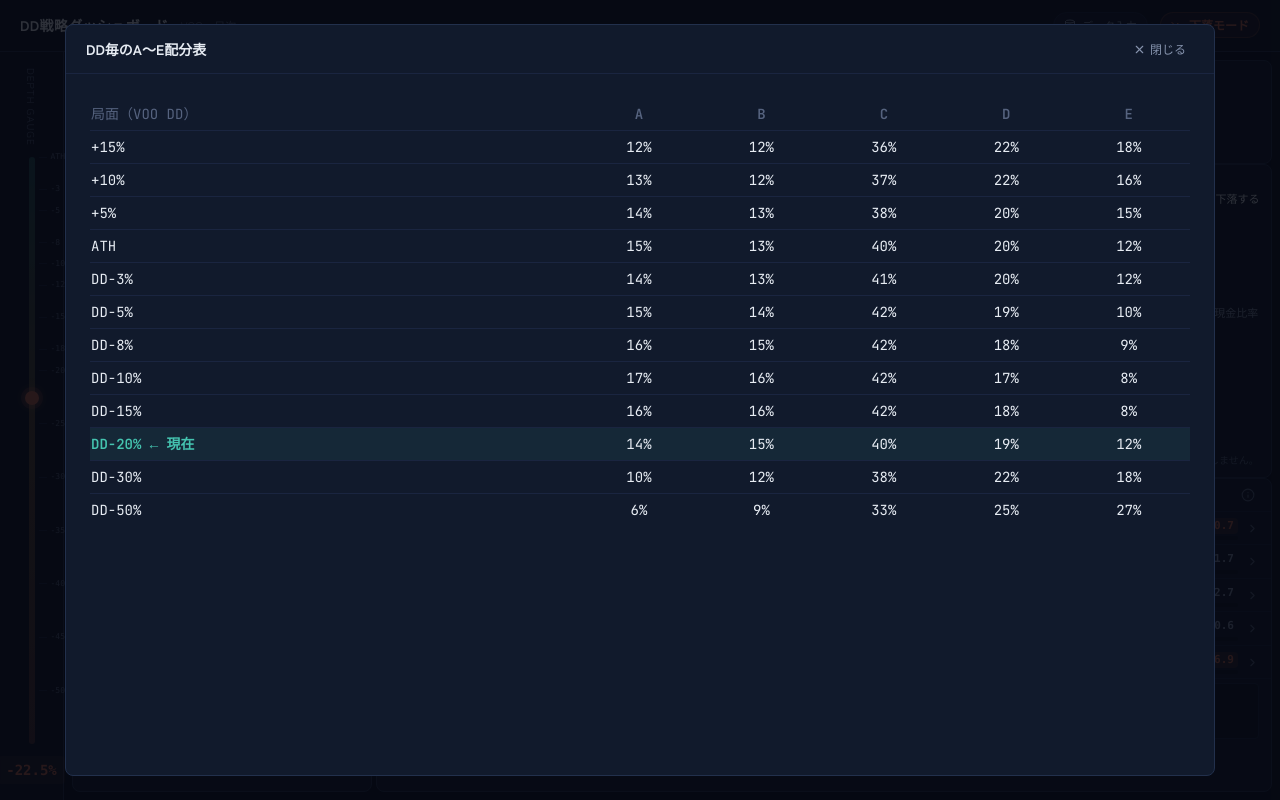
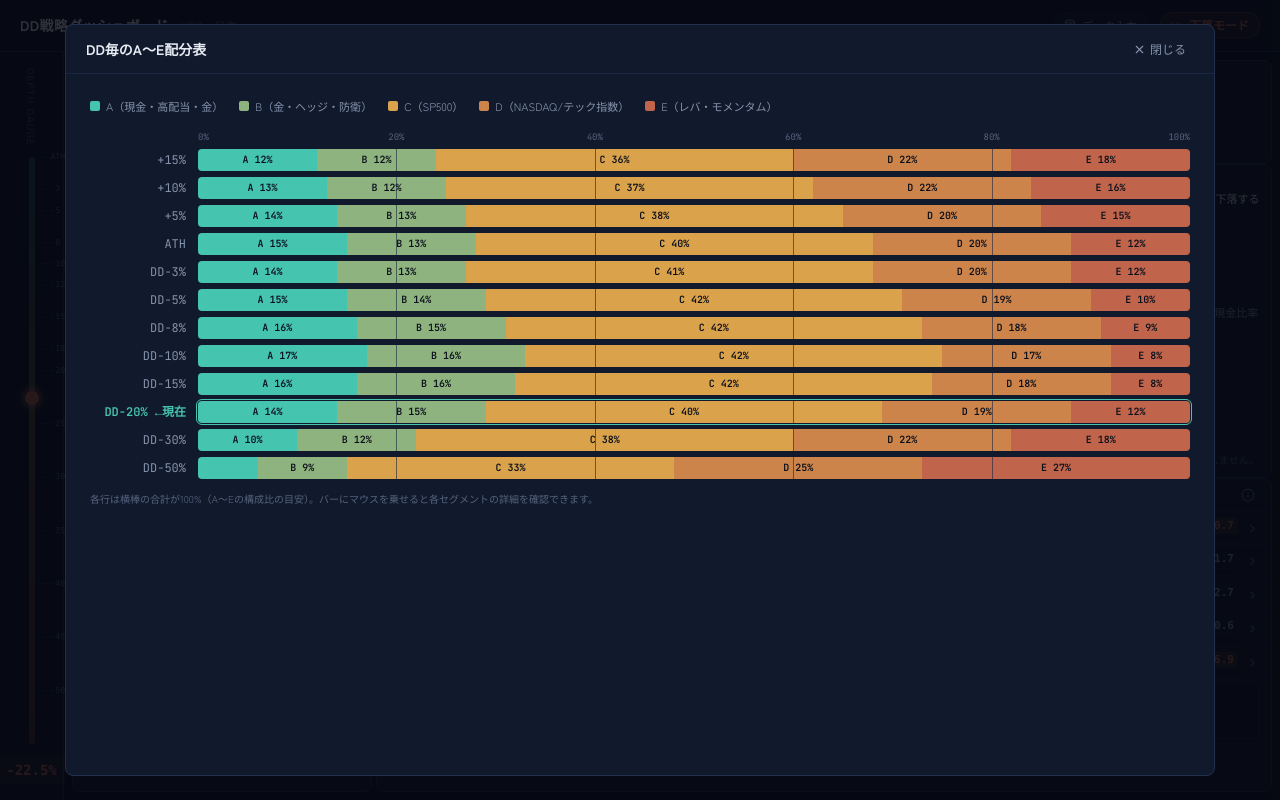
Before and after one commit to rai0103/dd-dashboard, a Next.js app: page / in a window 1280 px wide. Both pictures are taken after a click on the button "DD毎の配分表を表示". Built offline with nearby package versions, Linux system fonts and the light colour scheme.

Commit message:
DD毎のA〜E配分表を数値テーブルから100%スタック横棒グラフに変更、色は既存のランク配色を流用

```diff
--- a/components/DDDashboard.jsx
+++ b/components/DDDashboard.jsx
@@ -620,12 +620,51 @@ function PortfolioTableContent({ view, holdings, onEditHolding }) {
   );
 }
 
+const AXIS_TICKS = [0, 20, 40, 60, 80, 100];
 function DDTableContent({ modelRow }) {
   return (
-    <table className="w-full text-sm mono">
-      <thead><tr style={{ color: C.textDim }}><th className="text-left font-normal py-1.5">局面（VOO DD）</th><th>A</th><th>B</th><th>C</th><th>D</th><th>E</th></tr></thead>
-      <tbody>{MODEL_ROWS.map((r) => (<tr key={r.label} style={{ borderTop: `1px solid ${C.borderSoft}`, background: r.label === modelRow.label ? `${C.teal}14` : "transparent" }}><td className="py-1.5" style={{ color: r.label === modelRow.label ? C.teal : C.text, fontWeight: r.label === modelRow.label ? 700 : 400 }}>{r.label}{r.label === modelRow.label ? " ← 現在" : ""}</td><td className="text-center">{r.A}%</td><td className="text-center">{r.B}%</td><td className="text-center">{r.C}%</td><td className="text-center">{r.D}%</td><td className="text-center">{r.E}%</td></tr>))}</tbody>
-    </table>
+    <div>
+      <div className="flex items-center gap-4 mb-4 flex-wrap">
+        {CATS.map((cat) => (
+          <div key={cat} className="flex items-center gap-1.5 text-[11px]">
+            <span style={{ width: 10, height: 10, borderRadius: 2, background: rankColor(cat), flexShrink: 0 }} />
+            <span style={{ color: C.textMuted }}>{cat}（{CAT_LABEL[cat]}）</span>
+          </div>
+        ))}
+      </div>
+
+      <div className="flex items-center gap-3 mb-1">
+        <div style={{ width: 96, flexShrink: 0 }} />
+        <div className="flex-1 relative" style={{ height: 14 }}>
+          {AXIS_TICKS.map((t) => (
+            <span key={t} className="absolute mono text-[9px]" style={{ left: `${t}%`, top: 0, transform: t === 100 ? "translateX(-100%)" : t === 0 ? "translateX(0)" : "translateX(-50%)", color: C.textDim }}>{t}%</span>
+          ))}
+        </div>
+      </div>
+
+      {MODEL_ROWS.map((r) => {
+        const isCurrent = r.label === modelRow.label;
+        return (
+          <div key={r.label} className="flex items-center gap-3 mb-1.5">
+            <div className="mono text-xs text-right shrink-0 whitespace-nowrap" style={{ width: 96, color: isCurrent ? C.teal : C.textMuted, fontWeight: isCurrent ? 700 : 400 }}>
+              {r.label}{isCurrent && " ←現在"}
+            </div>
+            <div className="flex-1 relative flex rounded overflow-hidden" style={{ height: 22, background: C.panel2, outline: isCurrent ? `1.5px solid ${C.teal}` : "none", outlineOffset: 1 }}>
+              {AXIS_TICKS.slice(1, -1).map((t) => (<div key={t} className="absolute top-0 bottom-0" style={{ left: `${t}%`, width: 1, background: C.borderSoft, opacity: 0.6 }} />))}
+              {CATS.map((cat) => {
+                const v = r[cat];
+                return (
+                  <div key={cat} title={`${cat}（${CAT_LABEL[cat]}）: ${v}%`} className="flex items-center justify-center mono font-semibold" style={{ width: `${v}%`, background: rankColor(cat), color: C.bg, fontSize: 10 }}>
+                    {v >= 8 ? `${cat} ${v}%` : ""}
+                  </div>
+                );
+              })}
+            </div>
+          </div>
+        );
+      })}
+      <div className="text-[10px] mt-3" style={{ color: C.textDim }}>各行は横棒の合計が100%（A〜Eの構成比の目安）。バーにマウスを乗せると各セグメントの詳細を確認できます。</div>
+    </div>
   );
 }
 
```
